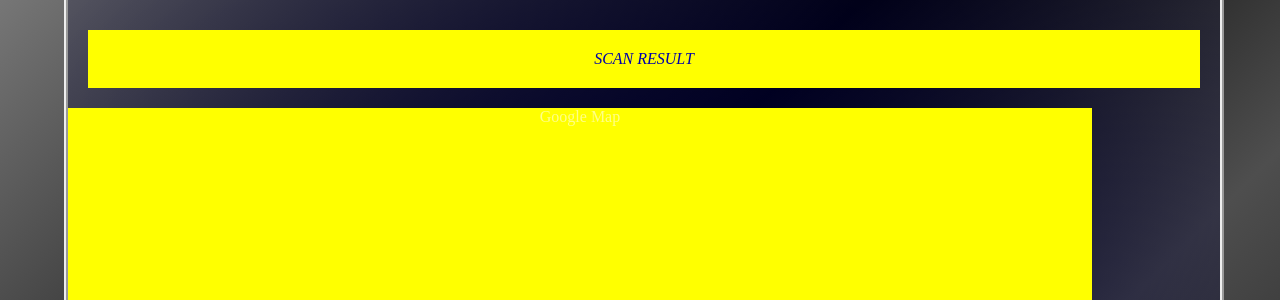
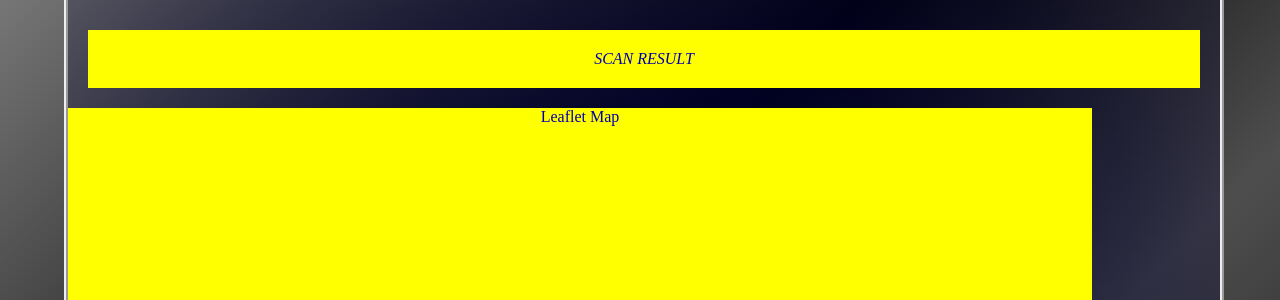
Before and after one commit to Adrianotiger/qr2web, a Jekyll site: the page built from demos/example5.html, in a window 1280 px wide. Shown: the part 227-527 px from the top of the page. Built offline with Jekyll 4.4.1, drawn with Linux system fonts in a browser that asks for light colours; nearby versions of some CDN libraries; part of the change alters nothing that is shown.

Commit message:
update leaflet example

```diff
--- a/demos/example5.html
+++ b/demos/example5.html
@@ -20,19 +20,16 @@ title: QR2Web with GPS
   <br><br>
   <div id="scanResult" style="background-color:yellow;color:#00a;padding: 20px;margin: 20px;"><i>SCAN RESULT</i></div>
 
-  <div id="map" style="width:80vw;height:50vh;background:yellow;max-width:100vw;">Google Map</div>
+  <link rel="stylesheet" href="https://unpkg.com/leaflet@1.7.1/dist/leaflet.css"
+  integrity="sha512-xodZBNTC5n17Xt2atTPuE1HxjVMSvLVW9ocqUKLsCC5CXdbqCmblAshOMAS6/keqq/sMZMZ19scR4PsZChSR7A=="
+  crossorigin=""/>
+  <script src="https://unpkg.com/leaflet@1.7.1/dist/leaflet.js"
+  integrity="sha512-XQoYMqMTK8LvdxXYG3nZ448hOEQiglfqkJs1NOQV44cWnUrBc8PkAOcXy20w0vlaXaVUearIOBhiXZ5V3ynxwA=="
+  crossorigin=""></script>
+  <div id="map" style="width:80vw;height:50vh;background:yellow;max-width:100vw;color:#00a;padding:0px;">Leaflet Map</div>
   <script>
   function myMap(lat, lng) {
-    var map = document.getElementById("map");
-    var mapOptions = {
-        center: new google.maps.LatLng(lat, lng),
-        zoom: 15,
-        mapTypeId: google.maps.MapTypeId.HYBRID,
-        mapId: '4081e51310b93061'
-    }
-    var map = new google.maps.Map(map, mapOptions);
+    var map = L.map('map').setView([lat, lng], 10);
   }
   </script>
-
-  <script src="https://maps.googleapis.com/maps/api/js"></script>
 </div>
```
